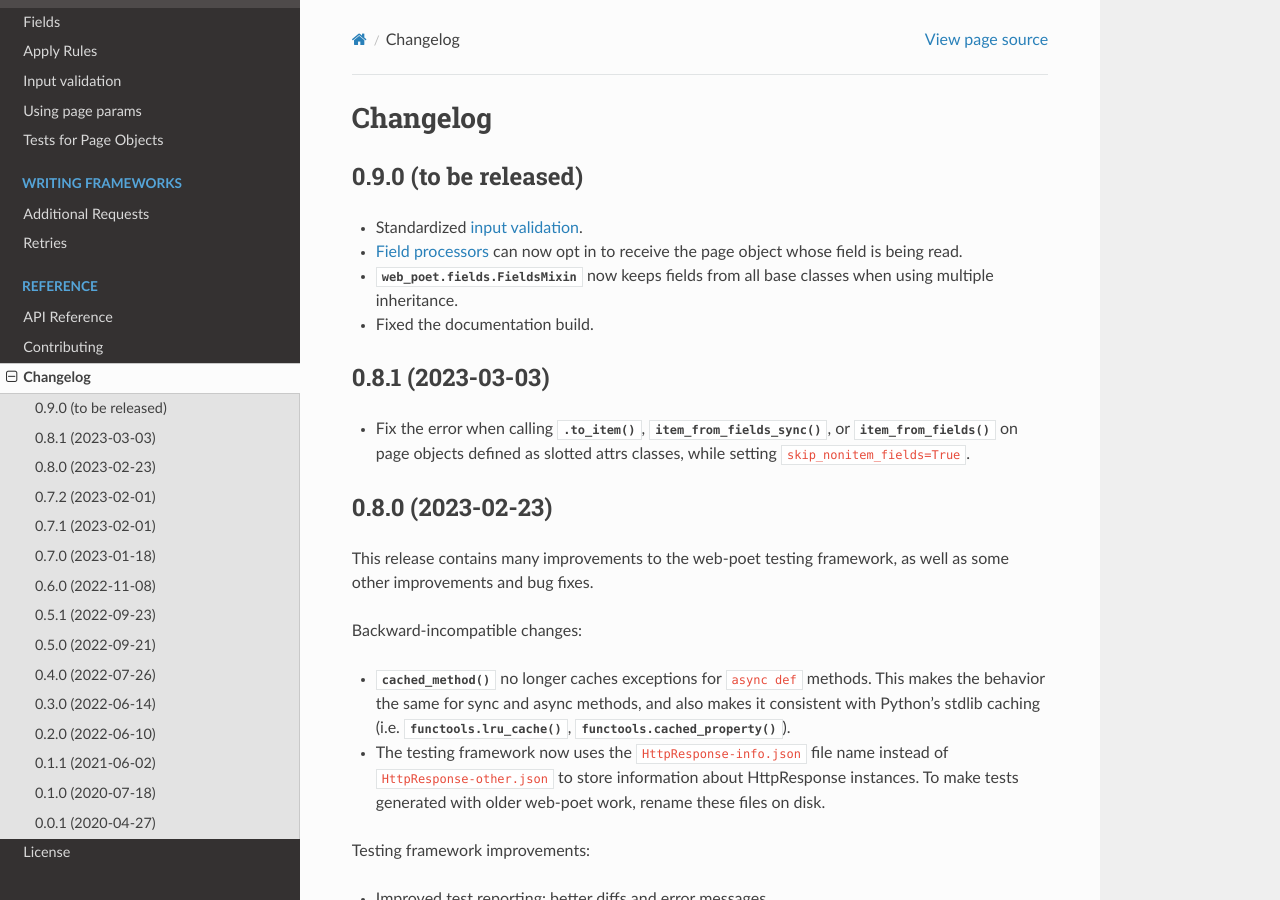
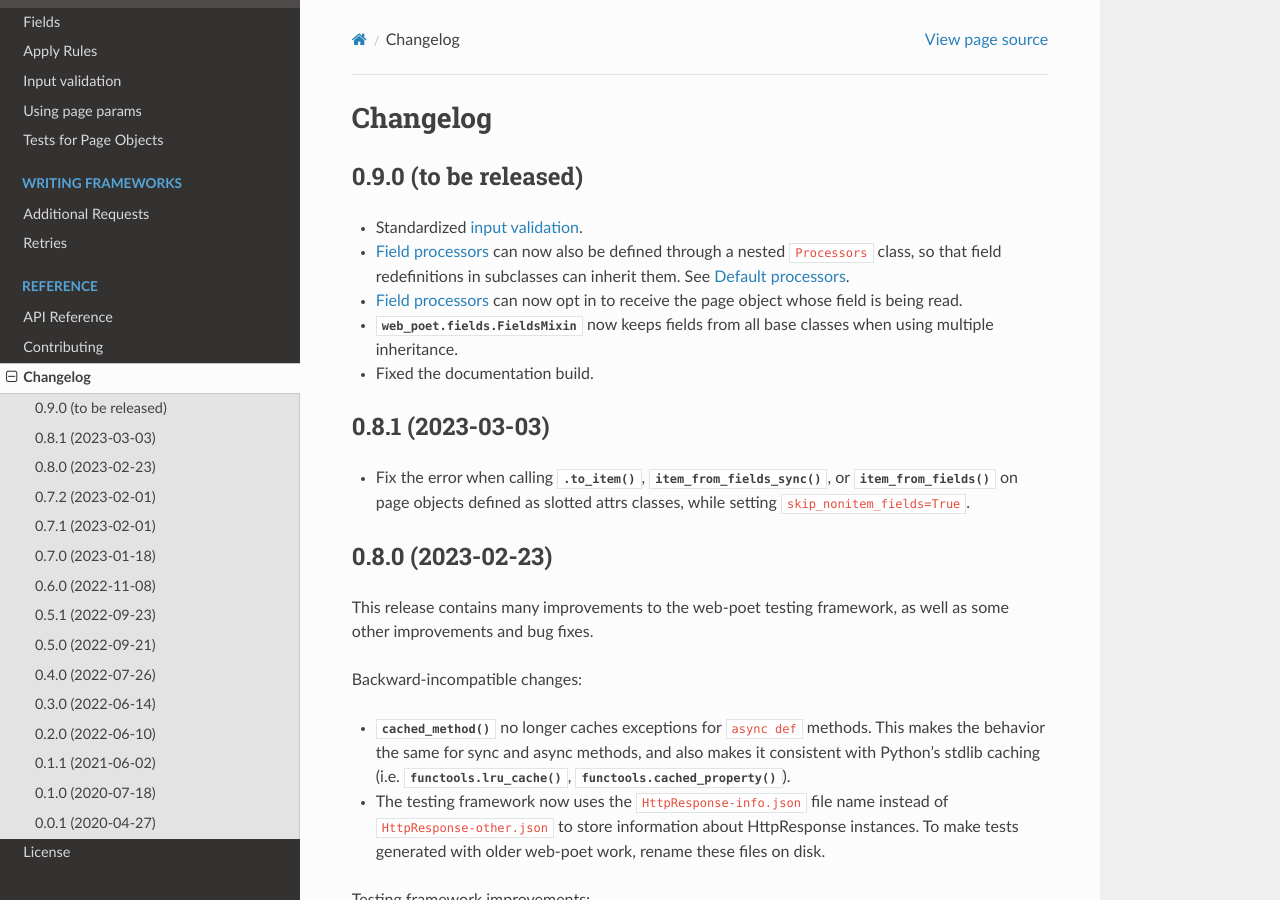
Before and after one commit to scrapinghub/web-poet, a Sphinx documentation site: the page built from docs/changelog.rst, in a window 1280 px wide and 900 px high. Built offline with Sphinx 7.4.7 and the Read the Docs theme 2.0.0, drawn with Linux system fonts in a browser that asks for light colours.

Commit message:
Cover Processors in the release notes (#156)

```diff
--- a/CHANGELOG.rst
+++ b/CHANGELOG.rst
@@ -6,6 +6,9 @@ Changelog
 ----------------------
 
 * Standardized :ref:`input validation <input-validation>`.
+* :ref:`Field processors <field-processors>` can now also be defined through a
+  nested ``Processors`` class, so that field redefinitions in subclasses can
+  inherit them. See :ref:`default-processors`.
 * :ref:`Field processors <field-processors>` can now opt in to receive the page
   object whose field is being read.
 * :class:`web_poet.fields.FieldsMixin` now keeps fields from all base classes
--- a/docs/page-objects/fields.rst
+++ b/docs/page-objects/fields.rst
@@ -195,6 +195,8 @@ be accessed in processors.
 It's also possible to implement field cleaning and processing in ``to_item``
 but in that case accessing a field directly will return the value without
 processing, so it's preferable to use field processors instead.
+
+.. _default-processors:
 
 Default processors
 ~~~~~~~~~~~~~~~~~~
```
